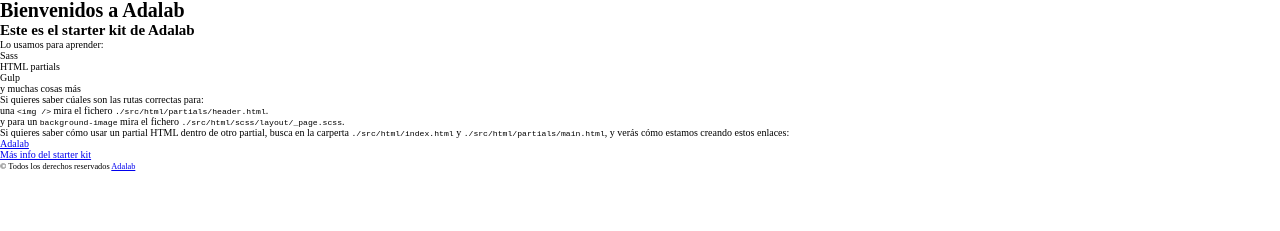
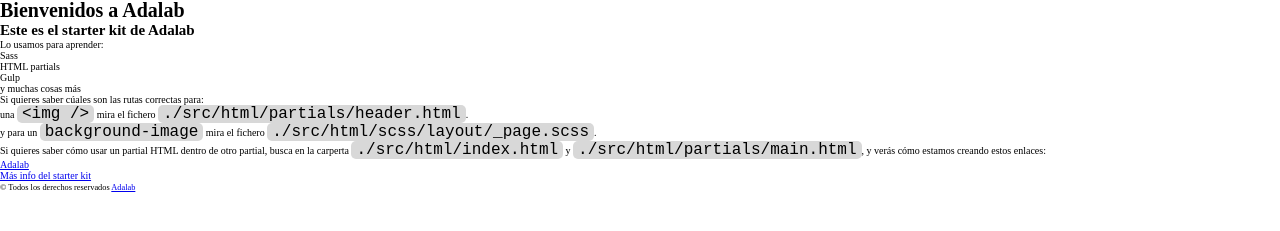
Before and after one commit to AlbaGG25/Business-cards, a website: page docs/index.html in a window 1280 px wide. Shown: the part 83-314 px from the top of the page. Drawn offline with nearby package versions, Linux system fonts and the light colour scheme; files that its build step writes are made by us from their sources.

Commit message:
update variables

```diff
--- a/src/scss/main.scss
+++ b/src/scss/main.scss
@@ -1,8 +1,8 @@
 @import 'core/variables';
 @import 'core/reset';
-// @import 'components/code';
-// @import 'components/links';
+@import 'components/code';
+@import 'components/links';
 @import 'layout/header';
 @import 'layout/main-landing';
-// @import 'layout/footer';
-// @import 'pages/index';
+@import 'layout/footer';
+@import 'pages/index';
```
